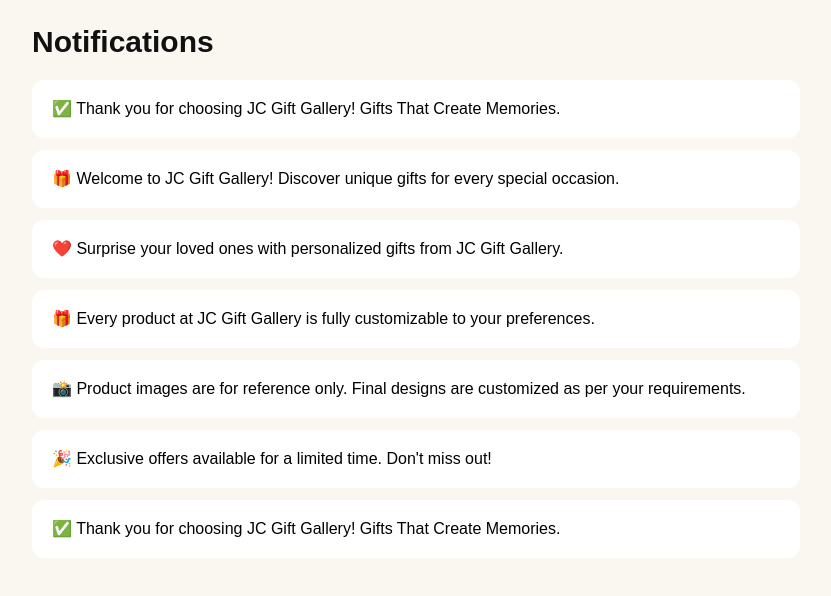
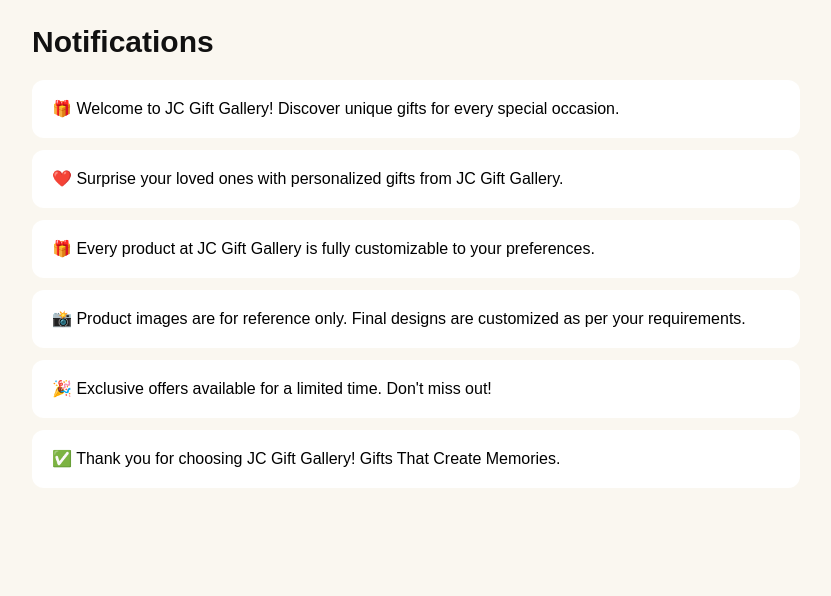
Before and after one commit to Vincentvicky2001/jc-gift-gallery, a Next.js app: page /notifications in a window 1280 px wide. Shown: the top 596 px of the page, without its empty margins (224-1055 px from the left). Built offline with nearby package versions, Linux system fonts and the light colour scheme.

Commit message:
Final client requested UI updates completed

```diff
--- a/app/notifications/page.tsx
+++ b/app/notifications/page.tsx
@@ -1,5 +1,5 @@
 const notifications = [
-  "✅ Thank you for choosing JC Gift Gallery! Gifts That Create Memories.",
+
 
   "🎁 Welcome to JC Gift Gallery! Discover unique gifts for every special occasion.",
 
```
